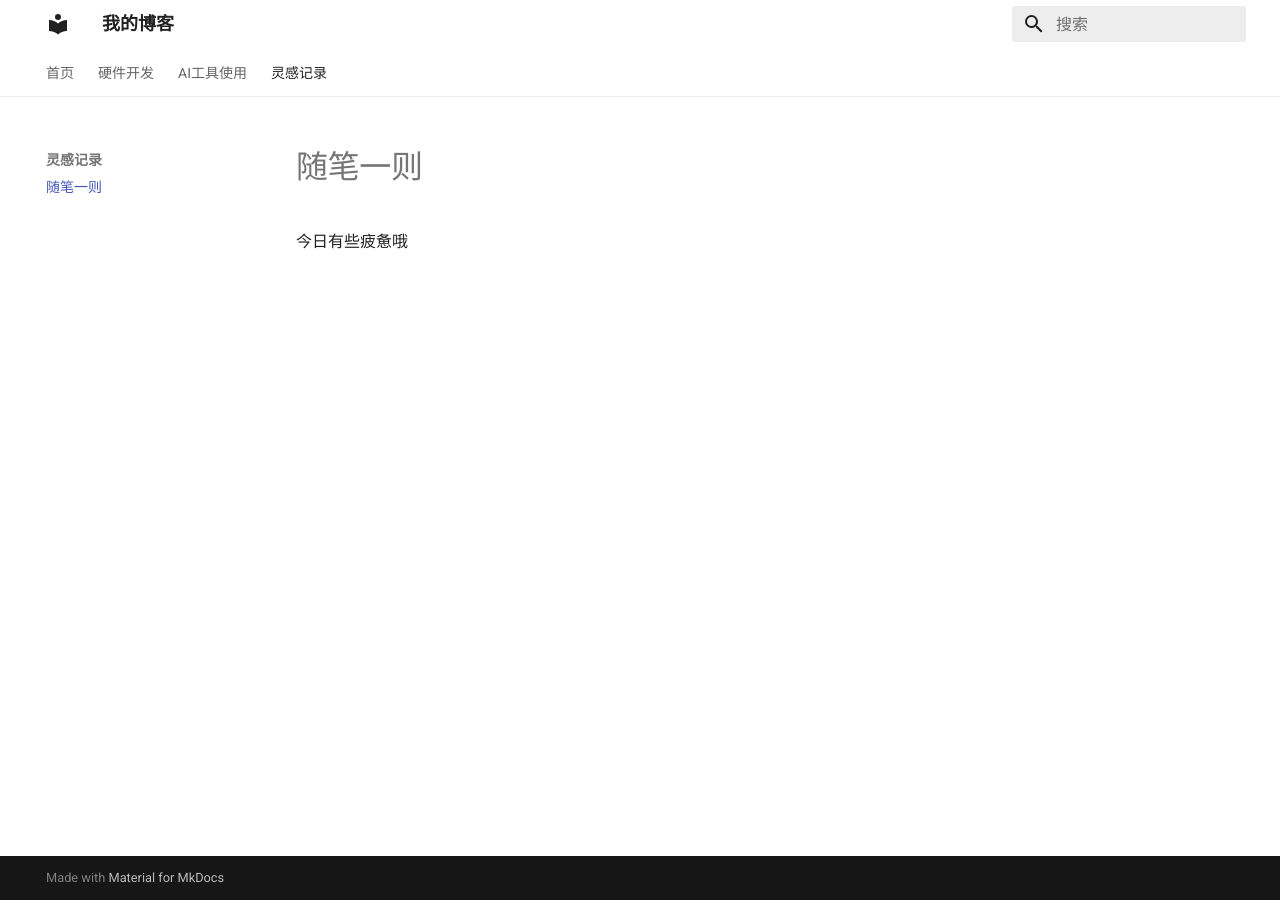
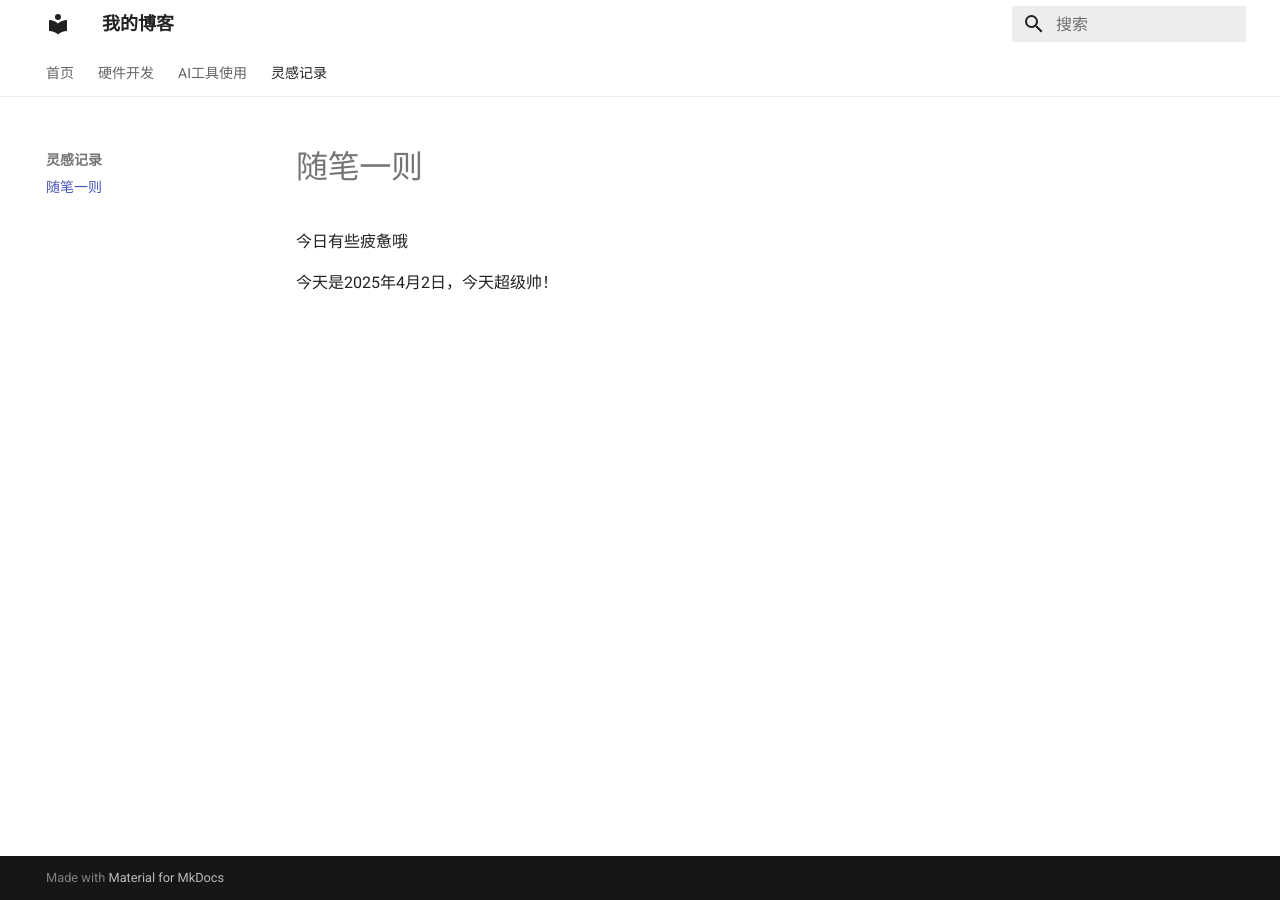
Before and after one commit to martin666888/martin_page, an MkDocs documentation site: the page built from docs/灵感记录/随笔一则.md, in a window 1280 px wide. Built offline with MkDocs 1.6.1 and Material for MkDocs 9.7.7, drawn with Linux system fonts in a browser that asks for light colours.

Commit message:
修改随笔一则

```diff
--- a/docs/灵感记录/随笔一则.md
+++ b/docs/灵感记录/随笔一则.md
@@ -1 +1,3 @@
 今日有些疲惫哦
+
+今天是2025年4月2日，今天超级帅！
```
